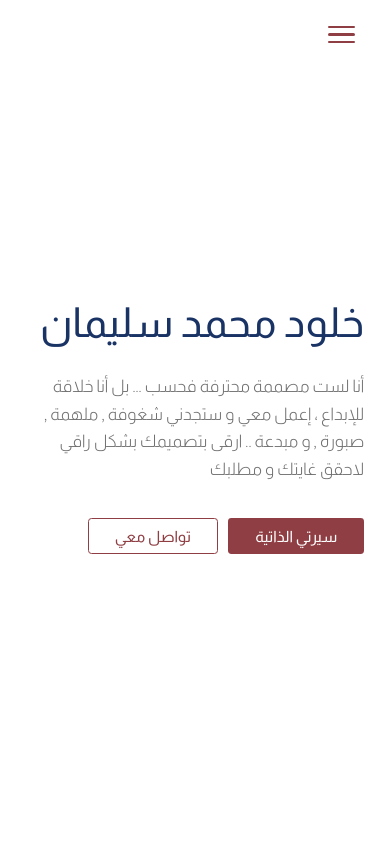
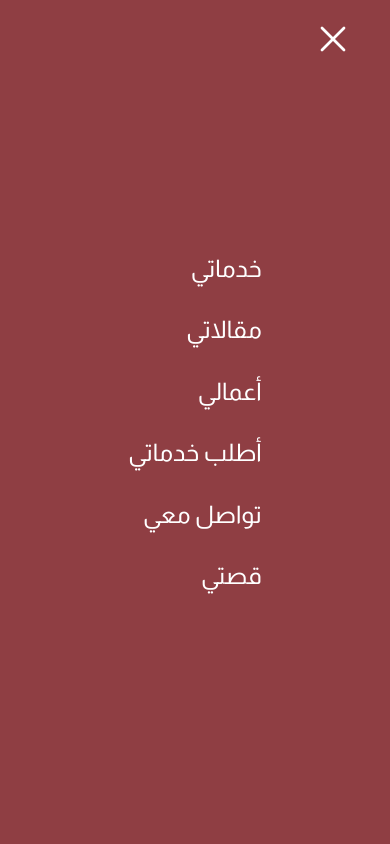
Before and after one commit to shawqihatem/Kholoud, a website: page index.html in a window 390 px wide. Both pictures are taken after a click on the element 341 px from the left and 34 px from the top of the page. Shown: the top 844 px of the page. Drawn offline with nearby package versions, Linux system fonts and the light colour scheme.

Commit message:
Add Menu/Slider

```diff
--- /dev/null
+++ b/app.js
@@ -0,0 +1,6 @@
+import Swiper from 'https://unpkg.com/swiper/swiper-bundle.esm.browser.min.js'
+
+const swiper = new Swiper('.swiper-container', {
+    // Optional parameters
+    loop: true,
+})
--- a/index.html
+++ b/index.html
@@ -15,6 +15,8 @@
       crossorigin="anonymous"
     />
     <link href="https://unpkg.com/aos@2.3.1/dist/aos.css" rel="stylesheet" />
+    <link rel="stylesheet" href="https://unpkg.com/swiper/swiper-bundle.css">
+    <link rel="stylesheet" href="https://unpkg.com/swiper/swiper-bundle.min.css">
     <link rel="stylesheet" href="css/style.css" />
   </head>
   <body>
@@ -24,6 +26,23 @@
         <span class="navigation__toggler__bar"></span>
         <span class="navigation__toggler__bar"></span>
         <span class="navigation__toggler__bar"></span>
+      </div>
+      <div class="navigation__menu">
+        <div class="navigation__close">
+          <svg xmlns="http://www.w3.org/2000/svg" class="icon icon-tabler icon-tabler-x" width="44" height="44" viewBox="0 0 24 24" stroke-width="1.5" stroke="#ffffff" fill="none" stroke-linecap="round" stroke-linejoin="round">
+            <path stroke="none" d="M0 0h24v24H0z" fill="none"/>
+            <line x1="18" y1="6" x2="6" y2="18" />
+            <line x1="6" y1="6" x2="18" y2="18" />
+          </svg>
+        </div>
+        <ul class="navigation__list">
+          <li class="navigation__item"><a href="" class="navigation__link">خدماتي </a></li>
+          <li class="navigation__item"><a href="" class="navigation__link">مقالاتي</a></li>
+          <li class="navigation__item"><a href="" class="navigation__link">أعمالي</a></li>
+          <li class="navigation__item"><a href="" class="navigation__link">أطلب خدماتي</a></li>
+          <li class="navigation__item"><a href="" class="navigation__link">تواصل معي</a></li>
+          <li class="navigation__item"><a href="" class="navigation__link">قصتي</a></li>
+        </ul>
       </div>
     </nav>
 
@@ -66,6 +85,7 @@
           <div
             data-aos="fade-right"
             data-aos-duration="1000"
+            data-aos-offset="-200"
             data-aos-once="true"
             class="header__banner mr--big"
           >
@@ -94,7 +114,7 @@
     <section class="section">
       <div class="container">
         <div class="flex">
-          <h3 class="heading mb--large">خدماتنا</h3>
+          <h3 class="heading mb--large">خدماتي</h3>
           <div class="services">
             <div
               class="services__card"
@@ -181,7 +201,7 @@
       <div class="container">
         <div class="achievements">
           <div class="achievements__field flex">
-            <h3 class="achievements__value">130</h3>
+            <h3 class="achievements__value" id="achievements__value--1">130</h3>
             <p class="achievements__desc">مشروع</p>
           </div>
           <div class="achievements__field flex">
@@ -205,6 +225,7 @@
             <div
               class="blog__card"
               data-aos="fade-up"
+              data-aos-once="true"
               data-aos-duration="1000"
               data-aos-delay="100"
             >
@@ -217,6 +238,7 @@
             <div
               class="blog__card"
               data-aos="fade-up"
+              data-aos-once="true"
               data-aos-duration="1000"
               data-aos-delay="200"
             >
@@ -229,6 +251,7 @@
             <div
               class="blog__card"
               data-aos="fade-up"
+              data-aos-once="true"
               data-aos-duration="1000"
               data-aos-delay="300"
             >
@@ -241,6 +264,7 @@
             <div
               class="blog__card"
               data-aos="fade-up"
+              data-aos-once="true"
               data-aos-duration="1000"
               data-aos-delay="400"
             >
@@ -259,11 +283,12 @@
     <section class="section section--featured">
       <div class="container">
         <div class="flex">
-          <h3 class="heading mb--large">آخر أعمالنا</h3>
+          <h3 class="heading mb--large">آخر أعمالي</h3>
           <div class="portfolio">
             <div
               class="portfolio__card"
               data-aos="fade-up"
+              data-aos-once="true"
               data-aos-duration="1000"
               data-aos-delay="100"
             >
@@ -275,6 +300,7 @@
             <div
               class="portfolio__card"
               data-aos="fade-up"
+              data-aos-once="true"
               data-aos-duration="1000"
               data-aos-delay="200"
             >
@@ -286,6 +312,7 @@
             <div
               class="portfolio__card"
               data-aos="fade-up"
+              data-aos-once="true"
               data-aos-duration="1000"
               data-aos-delay="300"
             >
@@ -303,9 +330,11 @@
     <section class="section">
       <div class="container">
         <div class="flex">
-          <h3 class="heading mb--large">قالوا عني</h3>
-          <div class="testimonial">
-            <div class="testimonial__card">
+          <h3 class="heading heading--center mb--large" \>قالوا عني</h3>
+        </div>
+        <div class="swiper-container">
+          <div class="testimonial swiper-wrapper">
+            <div class="testimonial__card swiper-slide">
               <img
                 src="https://images.unsplash.com/photo-1583330638480-50271adb037e?ixlib=rb-1.2.1&ixid=eyJhcHBfaWQiOjEyMDd9&auto=format&fit=crop&w=1350&q=80"
                 alt=""
@@ -313,7 +342,6 @@
               />
               <h3 class="testimonial__name">Shawqi Hatem</h3>
               <p class="testimonial__title">Web Developer</p>
-
               <p class="testimonial__desc">
                 هذا النص هو مثال لنص يمكن أن يستبدل في نفس المساحة، لقد تم توليد
                 هذا النص من مولد النص العربى، حيث يمكنك أن تولد مثل هذا النص أو
@@ -390,6 +418,29 @@
     <script src="https://unpkg.com/aos@2.3.1/dist/aos.js"></script>
     <script>
       AOS.init();
+
+      const navigation = document.querySelector('.navigation__menu')
+      const navigationToggler = document.querySelector('.navigation__toggler')
+      const navigationClose = document.querySelector('.navigation__close')
+
+      navigationToggler.addEventListener('click', () => {
+        navigation.classList.add('navigation__menu--opened')
+      })
+
+      navigationClose.addEventListener('click', () => {
+        navigation.classList.remove('navigation__menu--opened')
+      })
+    </script>
+
+    <script src="https://unpkg.com/swiper/swiper-bundle.js"></script>
+    <script src="https://unpkg.com/swiper/swiper-bundle.min.js"></script>
+    <script type="module">
+      import Swiper from 'https://unpkg.com/swiper/swiper-bundle.esm.browser.min.js'
+
+      const swiper = new Swiper('.swiper-container', {
+        // Optional parameters
+        loop: true,
+      })
     </script>
   </body>
 </html>
--- a/sass/components/_buttons.scss
+++ b/sass/components/_buttons.scss
@@ -23,10 +23,6 @@
   padding: 1rem 3rem;
   transition: all 0.3s ease;
 
-  &:hover {
-    transform: translateY(-0.5rem);
-  }
-
   i {
     margin-right: 1rem;
   }
@@ -38,10 +34,6 @@
   &--primary {
     color: var(--white);
     background: var(--primary);
-
-    :hover {
-      background: #471f21;
-    }
   }
 
   &--secondary {
@@ -59,4 +51,8 @@
   &:active {
     transform: translateY(0);
   }
+
+  &:hover {
+    transform: translateY(-0.5rem);
+  }
 }
--- a/sass/layout/_navigation.scss
+++ b/sass/layout/_navigation.scss
@@ -21,4 +21,58 @@
       transition: all 0.3s ease;
     }
   }
+
+  &__menu {
+    position: absolute;
+    top: 0;
+    left: 0;
+    height: 100vh;
+    width: 100%;
+    background: var(--primary);
+    z-index: 9;
+    display: flex;
+    align-items: center;
+    justify-content: center;
+    transform: translateY(-100%);
+    visibility: hidden;
+    opacity: 0;
+    transition: all 0.3s ease;
+
+    &--opened {
+      transform: translateY(0);
+      visibility: visible;
+      opacity: 1;
+    }
+  }
+
+  &__list {
+    display: flex;
+
+    @media only screen and (max-width: 992px) {
+      flex-direction: column;
+    }
+  }
+
+  &__item {
+    &:not(:last-child) {
+      margin-left: 4rem;
+
+      @media only screen and (max-width: 992px) {
+        margin-left: 0;
+        margin-bottom: 4rem;
+      }
+    }
+  }
+
+  &__link {
+    font-size: 2.8rem;
+    color: white;
+  }
+
+  &__close {
+    position: absolute;
+    top: 2rem;
+    right: 4rem;
+    cursor: pointer;
+  }
 }
```
Also changed, not shown: css/style.css, 1 other file.
